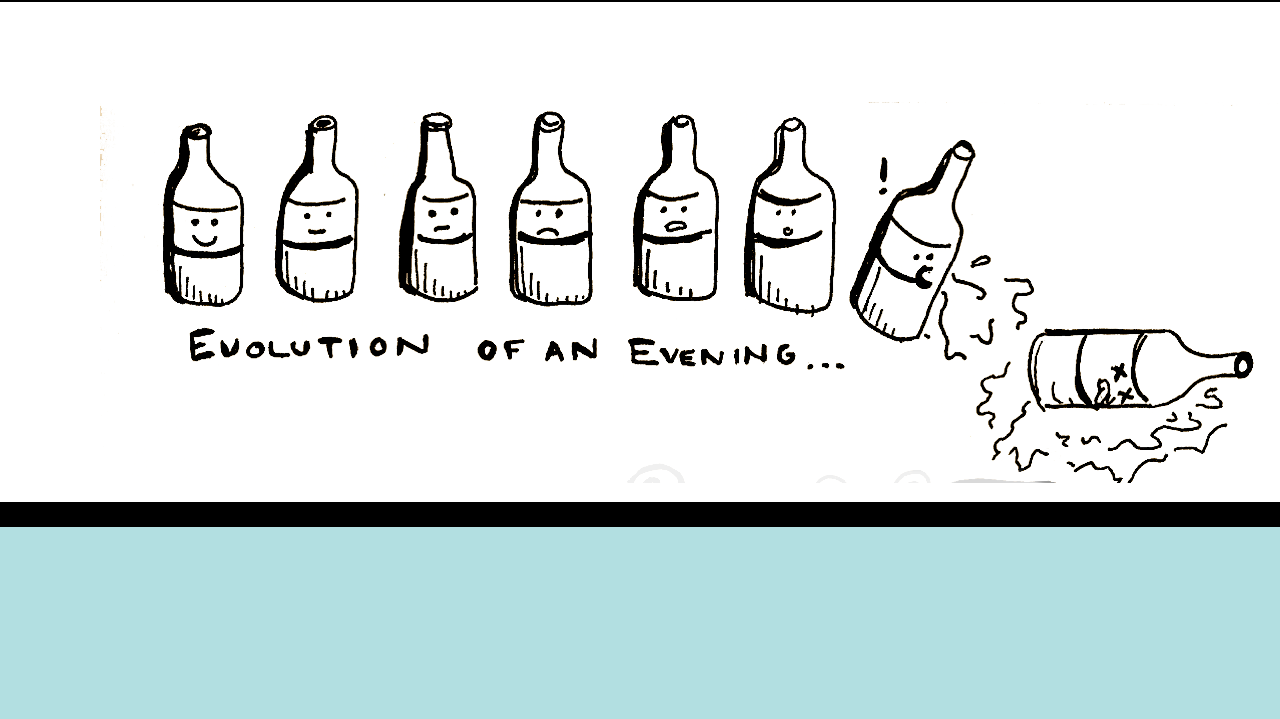
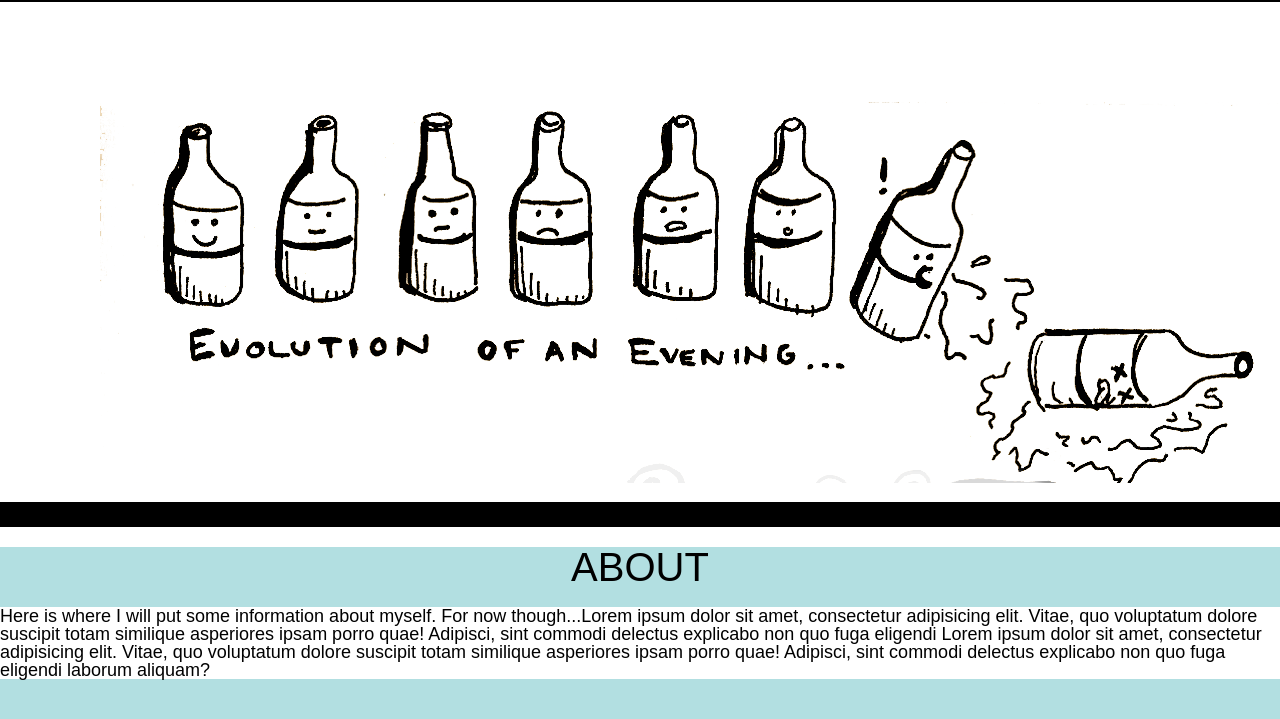
Before and after one commit to jsjdesign/comic-page, a plain HTML site: page index.html in a window 1280 px wide. Shown: the part 343-1062 px from the top of the page. Drawn offline with Linux system fonts and the light colour scheme.

Commit message:
updated pages

```diff
--- a/index.html
+++ b/index.html
@@ -39,7 +39,9 @@
 	<div>
 	</div>
 	<div id="index3">
-
+		<h2>about</h2>
+		<p> Here is where I will put some information about myself. For now though...Lorem ipsum dolor sit amet, consectetur adipisicing elit. Vitae, quo voluptatum dolore suscipit totam similique asperiores ipsam porro quae! Adipisci, sint commodi delectus explicabo non quo fuga eligendi Lorem ipsum dolor sit amet, consectetur adipisicing elit. Vitae, quo voluptatum dolore suscipit totam similique asperiores ipsam porro quae! Adipisci, sint commodi delectus explicabo non quo fuga eligendi laborum aliquam?
+		</p>
 	</div>
 
 
```
